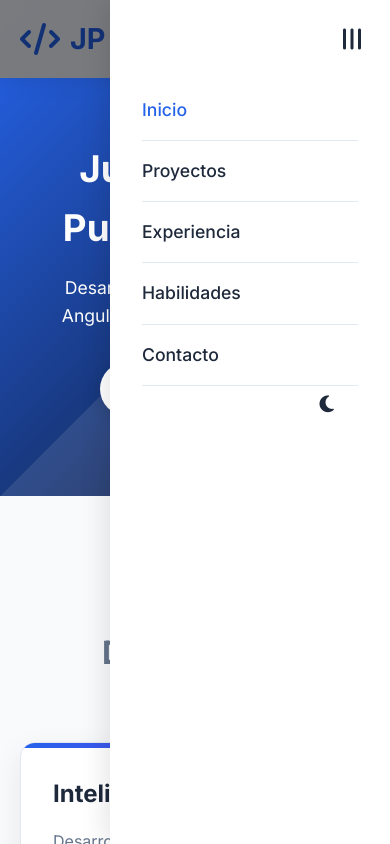
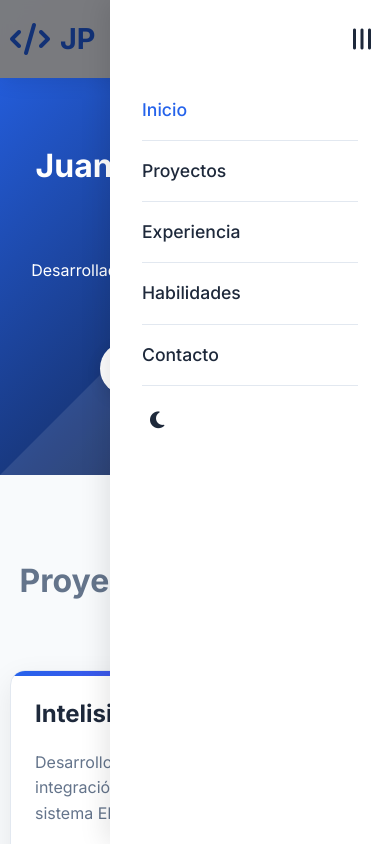
Before and after one commit to puenteaguilar77/web, a plain HTML site: page index.html in a window 390 px wide. Both pictures are taken after a click on the button 351 px from the left and 39 px from the top of the page. Drawn offline with Linux system fonts and the light colour scheme.

Commit message:
Update styles.css
cambios 06/10/2025

```diff
--- a/styles.css
+++ b/styles.css
@@ -45,6 +45,12 @@ body {
     transition: background-color 0.3s ease, color 0.3s ease;
 }
 
+html, body {
+    max-width: 100%;
+    overflow-x: hidden;
+    position: relative;
+}
+
 .container {
     max-width: 1200px;
     margin: 0 auto;
@@ -61,6 +67,8 @@ header {
     top: 0;
     z-index: 1000;
     transition: all 0.3s ease;
+    left: 0;
+    right: 0;
 }
 
 [data-theme="dark"] header {
@@ -185,6 +193,7 @@ nav {
     z-index: 999;
     opacity: 0;
     transition: opacity 0.3s ease;
+    cursor: pointer;
 }
 
 .mobile-overlay.active {
@@ -807,6 +816,13 @@ footer {
 
 /* Responsive - Menú Móvil */
 @media (max-width: 768px) {
+    body.menu-open {
+        overflow: hidden;
+        position: fixed;
+        width: 100%;
+        height: 100%;
+    }
+
     .nav-links {
         position: fixed;
         top: 0;
@@ -820,6 +836,7 @@ footer {
         transition: right 0.4s cubic-bezier(0.4, 0, 0.2, 1);
         z-index: 1000;
         gap: 0;
+        margin: 0;
     }
 
     [data-theme="dark"] .nav-links {
@@ -837,6 +854,7 @@ footer {
         width: 100%;
         display: block;
         color: var(--text-primary);
+        text-align: left;
     }
 
     .nav-links a:last-child {
@@ -847,15 +865,17 @@ footer {
         display: none;
     }
 
+    .nav-links .theme-toggle {
+        margin: 1rem 0 0 0;
+        align-self: flex-start;
+        order: 6;
+    }
+
     .mobile-menu {
         display: flex;
         align-items: center;
         justify-content: center;
-    }
-
-    .theme-toggle {
-        margin-left: auto;
-        margin-right: 1rem;
+        z-index: 1001;
     }
 
     .mobile-menu .fa-bars {
@@ -866,16 +886,32 @@ footer {
         transform: rotate(90deg);
     }
 
+    .container {
+        padding: 0 15px;
+        margin: 0 auto;
+        width: 100%;
+        box-sizing: border-box;
+    }
+
+    .hero {
+        padding: 140px 0 80px;
+        margin: 0;
+    }
+
     .hero h1 {
         font-size: 2.3rem;
+        margin: 0 0 1rem 0;
     }
 
     .hero p {
         font-size: 1.1rem;
+        margin: 0 0 2rem 0;
     }
 
     .projects-grid {
         grid-template-columns: 1fr;
+        gap: 1.5rem;
+        margin: 0;
     }
 
     .experience-timeline::before {
@@ -884,6 +920,7 @@ footer {
 
     .experience-item {
         padding-left: 60px;
+        margin: 0 0 2rem 0;
     }
 
     .experience-icon {
@@ -891,6 +928,35 @@ footer {
         width: 30px;
         height: 30px;
         font-size: 1rem;
+    }
+
+    section {
+        padding: 80px 0;
+        margin: 0;
+        width: 100%;
+        box-sizing: border-box;
+    }
+}
+
+@media (max-width: 480px) {
+    .container {
+        padding: 0 10px;
+    }
+
+    .hero h1 {
+        font-size: 2rem;
+    }
+
+    .hero p {
+        font-size: 1rem;
+    }
+
+    .project-card {
+        padding: 1.5rem;
+    }
+
+    .skill-category {
+        padding: 1.5rem;
     }
 }
 
```
